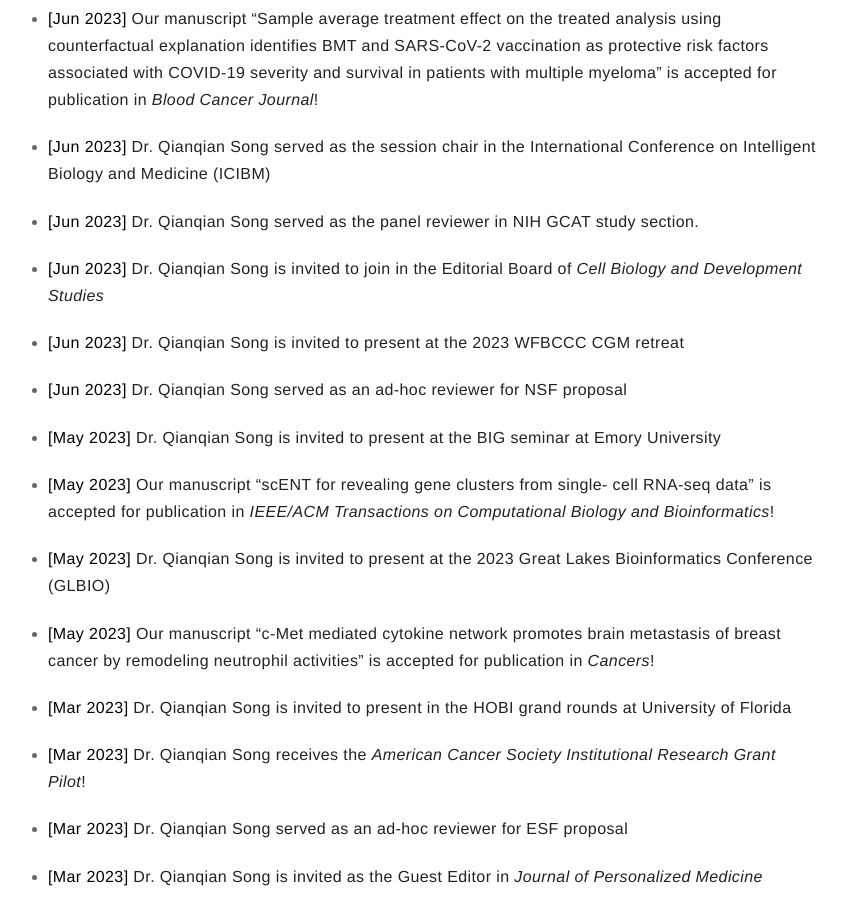
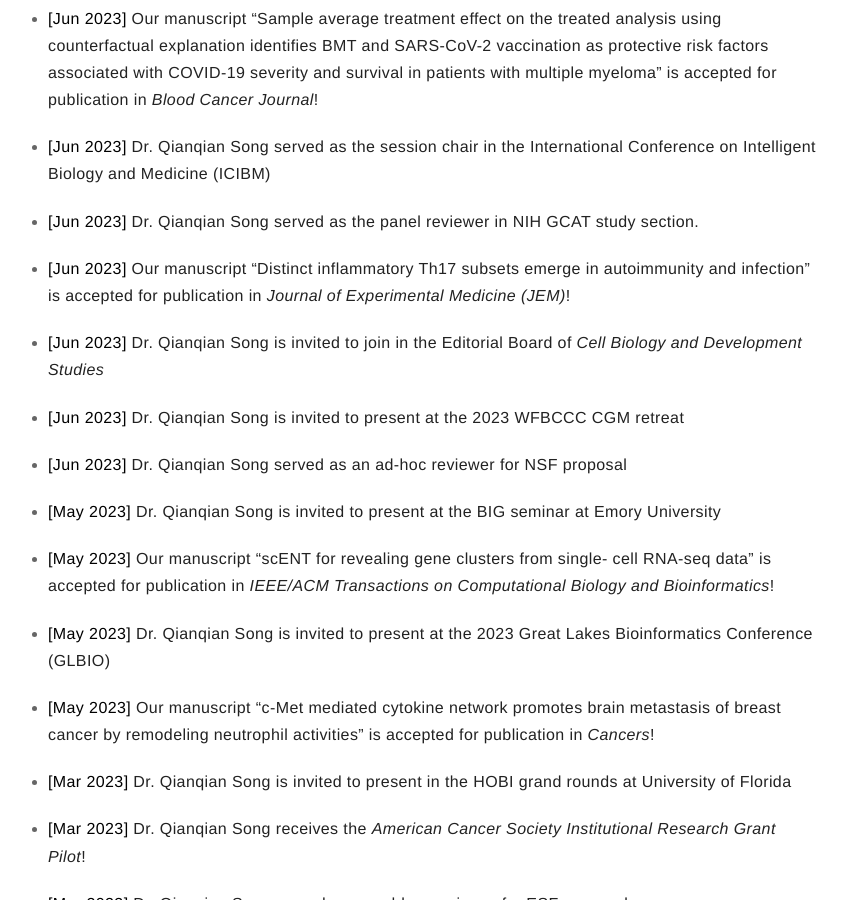
Before and after one commit to QSong-github/SongLab, a Jekyll site: the page built from pages/news.md, in a window 1280 px wide and 900 px high, scrolled down 1107 px. Shown: the whole window, without its empty margins (227-1074 px from the left). Built offline with Jekyll 4.4.1, drawn with Linux system fonts in a browser that asks for light colours.

Commit message:
Update news.md

```diff
--- a/pages/news.md
+++ b/pages/news.md
@@ -34,6 +34,8 @@
 on Intelligent Biology and Medicine (ICIBM)
 
 * **[Jun 2023]** Dr. Qianqian Song served as the panel reviewer in NIH GCAT study section.
+
+* **[Jun 2023]** Our manuscript “Distinct inflammatory Th17 subsets emerge in autoimmunity and infection” is accepted for publication in _Journal of Experimental Medicine (JEM)_!
 
 * **[Jun 2023]** Dr. Qianqian Song is invited to join in the Editorial Board of _Cell Biology and Development Studies_
 
```
